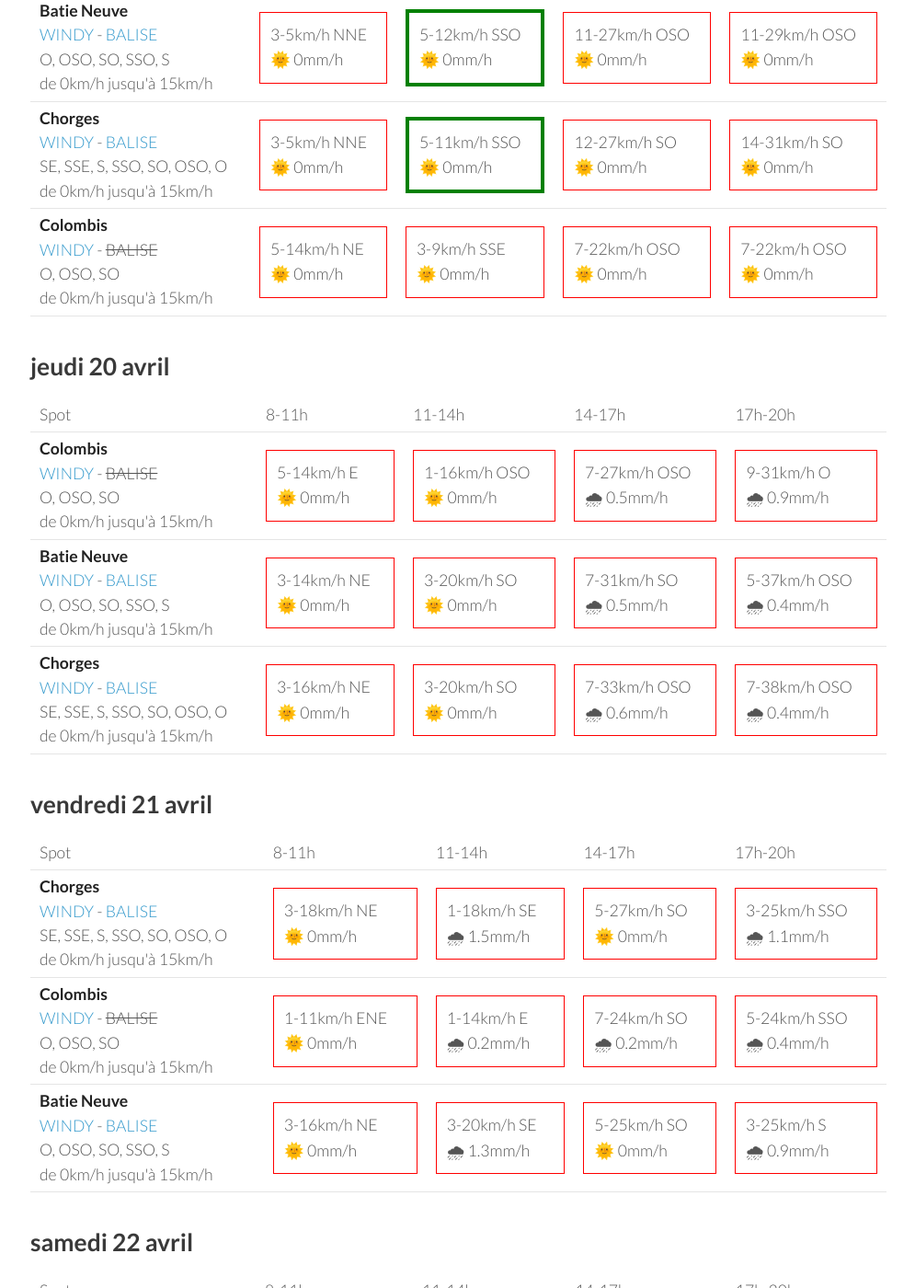
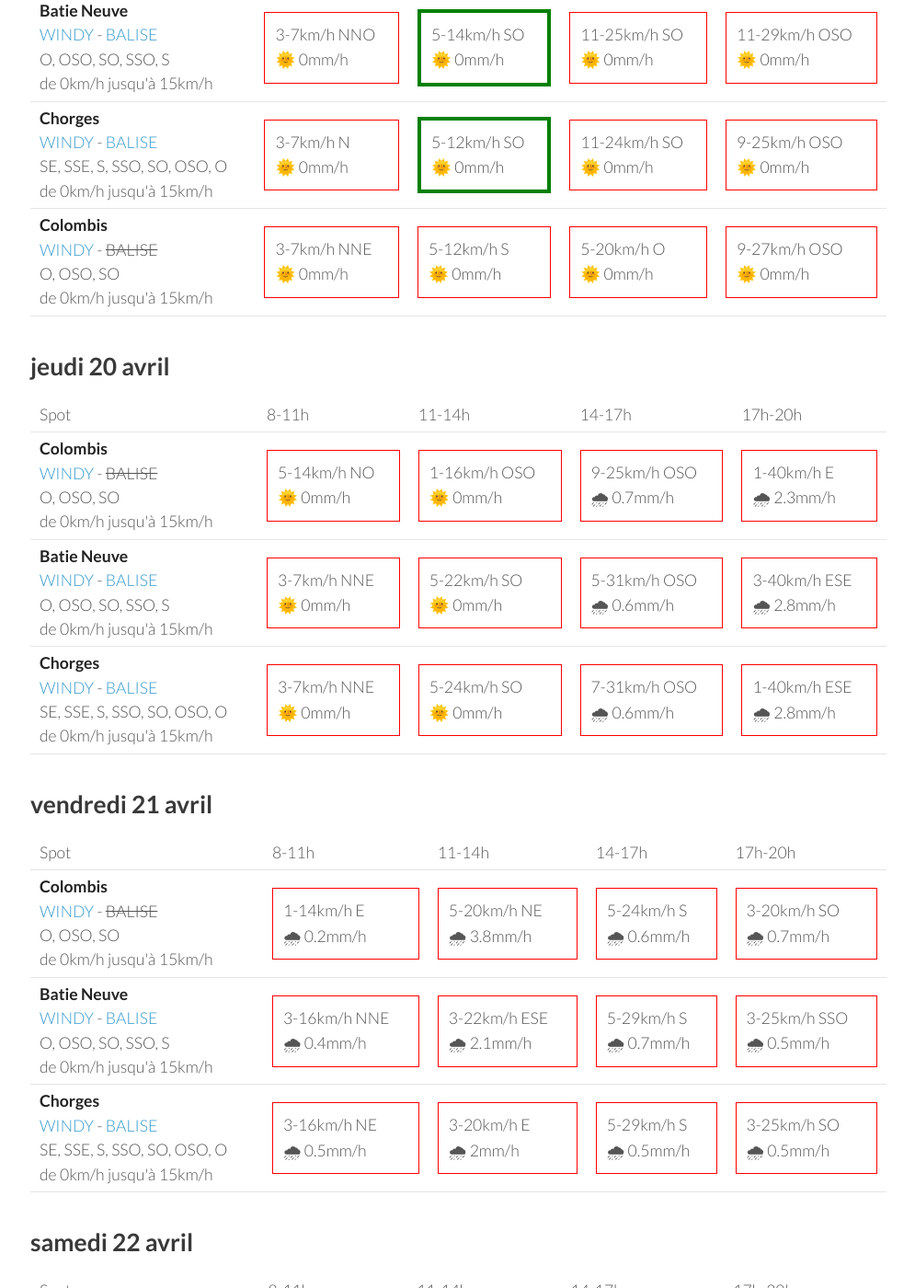
Before and after one commit to parapente-dans-le-nord/parapente-dans-le-nord.github.io, a Jekyll site: the page built from saint_andre.markdown, in a window 1280 px wide and 1400 px high, scrolled down 849 px. Shown: the whole window at 92% size, without its empty margins (25-1020 px from the left). Built offline with Jekyll 4.4.1, drawn with Linux system fonts in a browser that asks for light colours; some of the changed text lies outside the part shown.

Commit message:
update index.markdown

```diff
--- a/saint_andre.markdown
+++ b/saint_andre.markdown
@@ -22,30 +22,30 @@ page mise à jour le mardi 18 avril 13:36
       <td>17h-20h</td>
     </tr>
 <tr>
-        <td><strong>Chorges</strong><br><a href="https://windy.com/44.578/6.280?44.559,6.262,10">WINDY</a> - <span class=""><a href="https://www.openwindmap.org/PP554">BALISE</a> </span><br> <span class="vent-favorable">SE, SSE, S, SSO, SO, OSO, O</span><br><span class="force-vent">de 0km/h jusqu'à 15km/h</span> </td>
-
-            <td><div class="not-flyable"><p>0-0km/h NA</p><p>🌧️ 0mm/h</p></div></td>
-            <td><div class="flyable"><p>5-14km/h OSO</p><p>🌞 0mm/h</p></div></td>
-            <td><div class="not-flyable"><p>11-24km/h SO</p><p>🌞 0mm/h</p></div></td>
-            <td><div class="not-flyable"><p>12-33km/h N</p><p>🌞 1.6mm/h</p></div></td>
-
-    </tr>
-<tr>
         <td><strong>Colombis</strong><br><a href="https://windy.com/44.494/6.216?44.559,6.262,10">WINDY</a> - <span class="no-balise"> BALISE </span><br> <span class="vent-favorable">O, OSO, SO</span><br><span class="force-vent">de 0km/h jusqu'à 15km/h</span> </td>
 
             <td><div class="not-flyable"><p>0-0km/h NA</p><p>🌧️ 0mm/h</p></div></td>
-            <td><div class="not-flyable"><p>5-14km/h SSE</p><p>🌞 0mm/h</p></div></td>
-            <td><div class="not-flyable"><p>9-20km/h SO</p><p>🌞 0mm/h</p></div></td>
-            <td><div class="not-flyable"><p>11-25km/h S</p><p>🌞 0mm/h</p></div></td>
+            <td><div class="not-flyable"><p>0-0km/h NA</p><p>🌧️ 0mm/h</p></div></td>
+            <td><div class="not-flyable"><p>0-0km/h NA</p><p>🌧️ 0mm/h</p></div></td>
+            <td><div class="not-flyable"><p>5-27km/h SO</p><p>🌞 0mm/h</p></div></td>
 
     </tr>
 <tr>
         <td><strong>Batie Neuve</strong><br><a href="https://windy.com/44.584/6.236?44.559,6.262,10,m:eTtagly">WINDY</a> - <span class=""><a href="https://www.openwindmap.org/PP554">BALISE</a> </span><br> <span class="vent-favorable">O, OSO, SO, SSO, S</span><br><span class="force-vent">de 0km/h jusqu'à 15km/h</span> </td>
 
             <td><div class="not-flyable"><p>0-0km/h NA</p><p>🌧️ 0mm/h</p></div></td>
-            <td><div class="not-flyable"><p>5-16km/h SO</p><p>🌞 0mm/h</p></div></td>
-            <td><div class="not-flyable"><p>9-22km/h SSO</p><p>🌞 0mm/h</p></div></td>
-            <td><div class="not-flyable"><p>11-29km/h NNE</p><p>🌞 1.2mm/h</p></div></td>
+            <td><div class="not-flyable"><p>0-0km/h NA</p><p>🌧️ 0mm/h</p></div></td>
+            <td><div class="not-flyable"><p>0-0km/h NA</p><p>🌧️ 0mm/h</p></div></td>
+            <td><div class="not-flyable"><p>5-29km/h E</p><p>🌧 0.3mm/h</p></div></td>
+
+    </tr>
+<tr>
+        <td><strong>Chorges</strong><br><a href="https://windy.com/44.578/6.280?44.559,6.262,10">WINDY</a> - <span class=""><a href="https://www.openwindmap.org/PP554">BALISE</a> </span><br> <span class="vent-favorable">SE, SSE, S, SSO, SO, OSO, O</span><br><span class="force-vent">de 0km/h jusqu'à 15km/h</span> </td>
+
+            <td><div class="not-flyable"><p>0-0km/h NA</p><p>🌧️ 0mm/h</p></div></td>
+            <td><div class="not-flyable"><p>0-0km/h NA</p><p>🌧️ 0mm/h</p></div></td>
+            <td><div class="not-flyable"><p>0-0km/h NA</p><p>🌧️ 0mm/h</p></div></td>
+            <td><div class="not-flyable"><p>5-27km/h NE</p><p>🌧 0.4mm/h</p></div></td>
 
     </tr>
 
@@ -67,9 +67,9 @@ page mise à jour le mardi 18 avril 13:36
 <tr>
         <td><strong>Batie Neuve</strong><br><a href="https://windy.com/44.584/6.236?44.559,6.262,10,m:eTtagly">WINDY</a> - <span class=""><a href="https://www.openwindmap.org/PP554">BALISE</a> </span><br> <span class="vent-favorable">O, OSO, SO, SSO, S</span><br><span class="force-vent">de 0km/h jusqu'à 15km/h</span> </td>
 
-            <td><div class="not-flyable"><p>3-5km/h NNE</p><p>🌞 0mm/h</p></div></td>
-            <td><div class="flyable"><p>5-12km/h SSO</p><p>🌞 0mm/h</p></div></td>
-            <td><div class="not-flyable"><p>11-27km/h OSO</p><p>🌞 0mm/h</p></div></td>
+            <td><div class="not-flyable"><p>3-7km/h NNO</p><p>🌞 0mm/h</p></div></td>
+            <td><div class="flyable"><p>5-14km/h SO</p><p>🌞 0mm/h</p></div></td>
+            <td><div class="not-flyable"><p>11-25km/h SO</p><p>🌞 0mm/h</p></div></td>
             <td><div class="not-flyable"><p>11-29km/h OSO</p><p>🌞 0mm/h</p></div></td>
 
 
@@ -77,20 +77,20 @@ page mise à jour le mardi 18 avril 13:36
 <tr>
         <td><strong>Chorges</strong><br><a href="https://windy.com/44.578/6.280?44.559,6.262,10">WINDY</a> - <span class=""><a href="https://www.openwindmap.org/PP554">BALISE</a> </span><br> <span class="vent-favorable">SE, SSE, S, SSO, SO, OSO, O</span><br><span class="force-vent">de 0km/h jusqu'à 15km/h</span> </td>
 
-            <td><div class="not-flyable"><p>3-5km/h NNE</p><p>🌞 0mm/h</p></div></td>
-            <td><div class="flyable"><p>5-11km/h SSO</p><p>🌞 0mm/h</p></div></td>
-            <td><div class="not-flyable"><p>12-27km/h SO</p><p>🌞 0mm/h</p></div></td>
-            <td><div class="not-flyable"><p>14-31km/h SO</p><p>🌞 0mm/h</p></div></td>
+            <td><div class="not-flyable"><p>3-7km/h N</p><p>🌞 0mm/h</p></div></td>
+            <td><div class="flyable"><p>5-12km/h SO</p><p>🌞 0mm/h</p></div></td>
+            <td><div class="not-flyable"><p>11-24km/h SO</p><p>🌞 0mm/h</p></div></td>
+            <td><div class="not-flyable"><p>9-25km/h OSO</p><p>🌞 0mm/h</p></div></td>
 
 
     </tr>
 <tr>
         <td><strong>Colombis</strong><br><a href="https://windy.com/44.494/6.216?44.559,6.262,10">WINDY</a> - <span class="no-balise"> BALISE </span><br> <span class="vent-favorable">O, OSO, SO</span><br><span class="force-vent">de 0km/h jusqu'à 15km/h</span> </td>
 
-            <td><div class="not-flyable"><p>5-14km/h NE</p><p>🌞 0mm/h</p></div></td>
-            <td><div class="not-flyable"><p>3-9km/h SSE</p><p>🌞 0mm/h</p></div></td>
-            <td><div class="not-flyable"><p>7-22km/h OSO</p><p>🌞 0mm/h</p></div></td>
-            <td><div class="not-flyable"><p>7-22km/h OSO</p><p>🌞 0mm/h</p></div></td>
+            <td><div class="not-flyable"><p>3-7km/h NNE</p><p>🌞 0mm/h</p></div></td>
+            <td><div class="not-flyable"><p>5-12km/h S</p><p>🌞 0mm/h</p></div></td>
+            <td><div class="not-flyable"><p>5-20km/h O</p><p>🌞 0mm/h</p></div></td>
+            <td><div class="not-flyable"><p>9-27km/h OSO</p><p>🌞 0mm/h</p></div></td>
 
 
     </tr>
@@ -113,30 +113,30 @@ page mise à jour le mardi 18 avril 13:36
 <tr>
         <td><strong>Colombis</strong><br><a href="https://windy.com/44.494/6.216?44.559,6.262,10">WINDY</a> - <span class="no-balise"> BALISE </span><br> <span class="vent-favorable">O, OSO, SO</span><br><span class="force-vent">de 0km/h jusqu'à 15km/h</span> </td>
 
-            <td><div class="not-flyable"><p>5-14km/h E</p><p>🌞 0mm/h</p></div></td>
+            <td><div class="not-flyable"><p>5-14km/h NO</p><p>🌞 0mm/h</p></div></td>
             <td><div class="not-flyable"><p>1-16km/h OSO</p><p>🌞 0mm/h</p></div></td>
-            <td><div class="not-flyable"><p>7-27km/h OSO</p><p>🌧 0.5mm/h</p></div></td>
-            <td><div class="not-flyable"><p>9-31km/h O</p><p>🌧 0.9mm/h</p></div></td>
+            <td><div class="not-flyable"><p>9-25km/h OSO</p><p>🌧 0.7mm/h</p></div></td>
+            <td><div class="not-flyable"><p>1-40km/h E</p><p>🌧 2.3mm/h</p></div></td>
 
 
     </tr>
 <tr>
         <td><strong>Batie Neuve</strong><br><a href="https://windy.com/44.584/6.236?44.559,6.262,10,m:eTtagly">WINDY</a> - <span class=""><a href="https://www.openwindmap.org/PP554">BALISE</a> </span><br> <span class="vent-favorable">O, OSO, SO, SSO, S</span><br><span class="force-vent">de 0km/h jusqu'à 15km/h</span> </td>
 
-            <td><div class="not-flyable"><p>3-14km/h NE</p><p>🌞 0mm/h</p></div></td>
-            <td><div class="not-flyable"><p>3-20km/h SO</p><p>🌞 0mm/h</p></div></td>
-            <td><div class="not-flyable"><p>7-31km/h SO</p><p>🌧 0.5mm/h</p></div></td>
-            <td><div class="not-flyable"><p>5-37km/h OSO</p><p>🌧 0.4mm/h</p></div></td>
+            <td><div class="not-flyable"><p>3-7km/h NNE</p><p>🌞 0mm/h</p></div></td>
+            <td><div class="not-flyable"><p>5-22km/h SO</p><p>🌞 0mm/h</p></div></td>
+            <td><div class="not-flyable"><p>5-31km/h OSO</p><p>🌧 0.6mm/h</p></div></td>
+            <td><div class="not-flyable"><p>3-40km/h ESE</p><p>🌧 2.8mm/h</p></div></td>
 
 
     </tr>
 <tr>
         <td><strong>Chorges</strong><br><a href="https://windy.com/44.578/6.280?44.559,6.262,10">WINDY</a> - <span class=""><a href="https://www.openwindmap.org/PP554">BALISE</a> </span><br> <span class="vent-favorable">SE, SSE, S, SSO, SO, OSO, O</span><br><span class="force-vent">de 0km/h jusqu'à 15km/h</span> </td>
 
-            <td><div class="not-flyable"><p>3-16km/h NE</p><p>🌞 0mm/h</p></div></td>
-            <td><div class="not-flyable"><p>3-20km/h SO</p><p>🌞 0mm/h</p></div></td>
-            <td><div class="not-flyable"><p>7-33km/h OSO</p><p>🌧 0.6mm/h</p></div></td>
-            <td><div class="not-flyable"><p>7-38km/h OSO</p><p>🌧 0.4mm/h</p></div></td>
+            <td><div class="not-flyable"><p>3-7km/h NNE</p><p>🌞 0mm/h</p></div></td>
+            <td><div class="not-flyable"><p>5-24km/h SO</p><p>🌞 0mm/h</p></div></td>
+            <td><div class="not-flyable"><p>7-31km/h OSO</p><p>🌧 0.6mm/h</p></div></td>
+            <td><div class="not-flyable"><p>1-40km/h ESE</p><p>🌧 2.8mm/h</p></div></td>
 
 
     </tr>
@@ -157,32 +157,32 @@ page mise à jour le mardi 18 avril 13:36
       <td>17h-20h</td>
     </tr>
 <tr>
-        <td><strong>Chorges</strong><br><a href="https://windy.com/44.578/6.280?44.559,6.262,10">WINDY</a> - <span class=""><a href="https://www.openwindmap.org/PP554">BALISE</a> </span><br> <span class="vent-favorable">SE, SSE, S, SSO, SO, OSO, O</span><br><span class="force-vent">de 0km/h jusqu'à 15km/h</span> </td>
-
-            <td><div class="not-flyable"><p>3-18km/h NE</p><p>🌞 0mm/h</p></div></td>
-            <td><div class="not-flyable"><p>1-18km/h SE</p><p>🌧 1.5mm/h</p></div></td>
-            <td><div class="not-flyable"><p>5-27km/h SO</p><p>🌞 0mm/h</p></div></td>
-            <td><div class="not-flyable"><p>3-25km/h SSO</p><p>🌧 1.1mm/h</p></div></td>
-
-
-    </tr>
-<tr>
         <td><strong>Colombis</strong><br><a href="https://windy.com/44.494/6.216?44.559,6.262,10">WINDY</a> - <span class="no-balise"> BALISE </span><br> <span class="vent-favorable">O, OSO, SO</span><br><span class="force-vent">de 0km/h jusqu'à 15km/h</span> </td>
 
-            <td><div class="not-flyable"><p>1-11km/h ENE</p><p>🌞 0mm/h</p></div></td>
             <td><div class="not-flyable"><p>1-14km/h E</p><p>🌧 0.2mm/h</p></div></td>
-            <td><div class="not-flyable"><p>7-24km/h SO</p><p>🌧 0.2mm/h</p></div></td>
-            <td><div class="not-flyable"><p>5-24km/h SSO</p><p>🌧 0.4mm/h</p></div></td>
+            <td><div class="not-flyable"><p>5-20km/h NE</p><p>🌧 3.8mm/h</p></div></td>
+            <td><div class="not-flyable"><p>5-24km/h S</p><p>🌧 0.6mm/h</p></div></td>
+            <td><div class="not-flyable"><p>3-20km/h SO</p><p>🌧 0.7mm/h</p></div></td>
 
 
     </tr>
 <tr>
         <td><strong>Batie Neuve</strong><br><a href="https://windy.com/44.584/6.236?44.559,6.262,10,m:eTtagly">WINDY</a> - <span class=""><a href="https://www.openwindmap.org/PP554">BALISE</a> </span><br> <span class="vent-favorable">O, OSO, SO, SSO, S</span><br><span class="force-vent">de 0km/h jusqu'à 15km/h</span> </td>
 
-            <td><div class="not-flyable"><p>3-16km/h NE</p><p>🌞 0mm/h</p></div></td>
-            <td><div class="not-flyable"><p>3-20km/h SE</p><p>🌧 1.3mm/h</p></div></td>
-            <td><div class="not-flyable"><p>5-25km/h SO</p><p>🌞 0mm/h</p></div></td>
-            <td><div class="not-flyable"><p>3-25km/h S</p><p>🌧 0.9mm/h</p></div></td>
+            <td><div class="not-flyable"><p>3-16km/h NNE</p><p>🌧 0.4mm/h</p></div></td>
+            <td><div class="not-flyable"><p>3-22km/h ESE</p><p>🌧 2.1mm/h</p></div></td>
+            <td><div class="not-flyable"><p>5-29km/h S</p><p>🌧 0.7mm/h</p></div></td>
+            <td><div class="not-flyable"><p>3-25km/h SSO</p><p>🌧 0.5mm/h</p></div></td>
+
+
+    </tr>
+<tr>
+        <td><strong>Chorges</strong><br><a href="https://windy.com/44.578/6.280?44.559,6.262,10">WINDY</a> - <span class=""><a href="https://www.openwindmap.org/PP554">BALISE</a> </span><br> <span class="vent-favorable">SE, SSE, S, SSO, SO, OSO, O</span><br><span class="force-vent">de 0km/h jusqu'à 15km/h</span> </td>
+
+            <td><div class="not-flyable"><p>3-16km/h NE</p><p>🌧 0.5mm/h</p></div></td>
+            <td><div class="not-flyable"><p>3-20km/h E</p><p>🌧 2mm/h</p></div></td>
+            <td><div class="not-flyable"><p>5-29km/h S</p><p>🌧 0.5mm/h</p></div></td>
+            <td><div class="not-flyable"><p>3-25km/h SO</p><p>🌧 0.5mm/h</p></div></td>
 
 
     </tr>
@@ -207,7 +207,7 @@ page mise à jour le mardi 18 avril 13:36
 
             <td><div class="not-flyable"><p>5-18km/h E</p><p>🌞 0mm/h</p></div></td>
             <td><div class="not-flyable"><p>1-18km/h N</p><p>🌞 0mm/h</p></div></td>
-            <td><div class="not-flyable"><p>9-29km/h OSO</p><p>🌞 0mm/h</p></div></td>
+            <td><div class="not-flyable"><p>9-27km/h OSO</p><p>🌞 0mm/h</p></div></td>
             <td><div class="not-flyable"><p>9-31km/h OSO</p><p>🌞 0mm/h</p></div></td>
 
 
@@ -215,19 +215,19 @@ page mise à jour le mardi 18 avril 13:36
 <tr>
         <td><strong>Chorges</strong><br><a href="https://windy.com/44.578/6.280?44.559,6.262,10">WINDY</a> - <span class=""><a href="https://www.openwindmap.org/PP554">BALISE</a> </span><br> <span class="vent-favorable">SE, SSE, S, SSO, SO, OSO, O</span><br><span class="force-vent">de 0km/h jusqu'à 15km/h</span> </td>
 
-            <td><div class="not-flyable"><p>5-18km/h ENE</p><p>🌞 0mm/h</p></div></td>
-            <td><div class="not-flyable"><p>1-20km/h ESE</p><p>🌞 0mm/h</p></div></td>
-            <td><div class="not-flyable"><p>7-31km/h OSO</p><p>🌞 0mm/h</p></div></td>
+            <td><div class="not-flyable"><p>5-16km/h NE</p><p>🌞 0mm/h</p></div></td>
+            <td><div class="not-flyable"><p>1-22km/h SSE</p><p>🌞 0mm/h</p></div></td>
             <td><div class="not-flyable"><p>7-33km/h SO</p><p>🌞 0mm/h</p></div></td>
+            <td><div class="not-flyable"><p>7-35km/h OSO</p><p>🌞 0mm/h</p></div></td>
 
 
     </tr>
 <tr>
         <td><strong>Batie Neuve</strong><br><a href="https://windy.com/44.584/6.236?44.559,6.262,10,m:eTtagly">WINDY</a> - <span class=""><a href="https://www.openwindmap.org/PP554">BALISE</a> </span><br> <span class="vent-favorable">O, OSO, SO, SSO, S</span><br><span class="force-vent">de 0km/h jusqu'à 15km/h</span> </td>
 
-            <td><div class="not-flyable"><p>3-16km/h NE</p><p>🌞 0mm/h</p></div></td>
-            <td><div class="not-flyable"><p>3-20km/h ESE</p><p>🌞 0mm/h</p></div></td>
-            <td><div class="not-flyable"><p>7-31km/h SO</p><p>🌞 0mm/h</p></div></td>
+            <td><div class="not-flyable"><p>5-16km/h NE</p><p>🌞 0mm/h</p></div></td>
+            <td><div class="not-flyable"><p>3-22km/h SE</p><p>🌞 0mm/h</p></div></td>
+            <td><div class="not-flyable"><p>7-33km/h SO</p><p>🌞 0mm/h</p></div></td>
             <td><div class="not-flyable"><p>7-35km/h SO</p><p>🌞 0mm/h</p></div></td>
 
 
@@ -251,30 +251,30 @@ page mise à jour le mardi 18 avril 13:36
 <tr>
         <td><strong>Batie Neuve</strong><br><a href="https://windy.com/44.584/6.236?44.559,6.262,10,m:eTtagly">WINDY</a> - <span class=""><a href="https://www.openwindmap.org/PP554">BALISE</a> </span><br> <span class="vent-favorable">O, OSO, SO, SSO, S</span><br><span class="force-vent">de 0km/h jusqu'à 15km/h</span> </td>
 
-            <td><div class="not-flyable"><p>1-11km/h NE</p><p>🌞 0mm/h</p></div></td>
-            <td><div class="flyable"><p>3-14km/h SO</p><p>🌧 0.2mm/h</p></div></td>
-            <td><div class="not-flyable"><p>3-20km/h O</p><p>🌧 0.6mm/h</p></div></td>
-            <td><div class="not-flyable"><p>3-18km/h ONO</p><p>🌧 0.7mm/h</p></div></td>
+            <td><div class="not-flyable"><p>0-11km/h E</p><p>🌧 0.2mm/h</p></div></td>
+            <td><div class="not-flyable"><p>3-18km/h OSO</p><p>🌧 1.3mm/h</p></div></td>
+            <td><div class="not-flyable"><p>5-24km/h ONO</p><p>🌧 1mm/h</p></div></td>
+            <td><div class="not-flyable"><p>11-37km/h ONO</p><p>🌞 0mm/h</p></div></td>
 
 
     </tr>
 <tr>
         <td><strong>Colombis</strong><br><a href="https://windy.com/44.494/6.216?44.559,6.262,10">WINDY</a> - <span class="no-balise"> BALISE </span><br> <span class="vent-favorable">O, OSO, SO</span><br><span class="force-vent">de 0km/h jusqu'à 15km/h</span> </td>
 
-            <td><div class="not-flyable"><p>1-7km/h E</p><p>🌞 0mm/h</p></div></td>
-            <td><div class="not-flyable"><p>1-9km/h ONO</p><p>🌞 0mm/h</p></div></td>
-            <td><div class="not-flyable"><p>3-14km/h NO</p><p>🌧 0.4mm/h</p></div></td>
-            <td><div class="not-flyable"><p>5-18km/h NO</p><p>🌧 0.7mm/h</p></div></td>
+            <td><div class="not-flyable"><p>1-9km/h SSO</p><p>🌧 0.2mm/h</p></div></td>
+            <td><div class="not-flyable"><p>1-16km/h O</p><p>🌧 1.7mm/h</p></div></td>
+            <td><div class="not-flyable"><p>5-20km/h NO</p><p>🌧 0.7mm/h</p></div></td>
+            <td><div class="not-flyable"><p>11-31km/h ONO</p><p>🌞 0mm/h</p></div></td>
 
 
     </tr>
 <tr>
         <td><strong>Chorges</strong><br><a href="https://windy.com/44.578/6.280?44.559,6.262,10">WINDY</a> - <span class=""><a href="https://www.openwindmap.org/PP554">BALISE</a> </span><br> <span class="vent-favorable">SE, SSE, S, SSO, SO, OSO, O</span><br><span class="force-vent">de 0km/h jusqu'à 15km/h</span> </td>
 
-            <td><div class="not-flyable"><p>1-11km/h NE</p><p>🌞 0mm/h</p></div></td>
-            <td><div class="not-flyable"><p>3-16km/h SO</p><p>🌧 0.2mm/h</p></div></td>
-            <td><div class="not-flyable"><p>1-20km/h O</p><p>🌧 0.7mm/h</p></div></td>
-            <td><div class="not-flyable"><p>3-18km/h ONO</p><p>🌧 0.8mm/h</p></div></td>
+            <td><div class="not-flyable"><p>1-12km/h E</p><p>🌧 0.2mm/h</p></div></td>
+            <td><div class="not-flyable"><p>3-18km/h OSO</p><p>🌧 1.3mm/h</p></div></td>
+            <td><div class="not-flyable"><p>5-25km/h O</p><p>🌧 1.1mm/h</p></div></td>
+            <td><div class="not-flyable"><p>9-35km/h O</p><p>🌧 0.2mm/h</p></div></td>
 
 
     </tr>
```
Also changed, not shown: other parts of saint_andre.markdown (+1 -1 lines).
